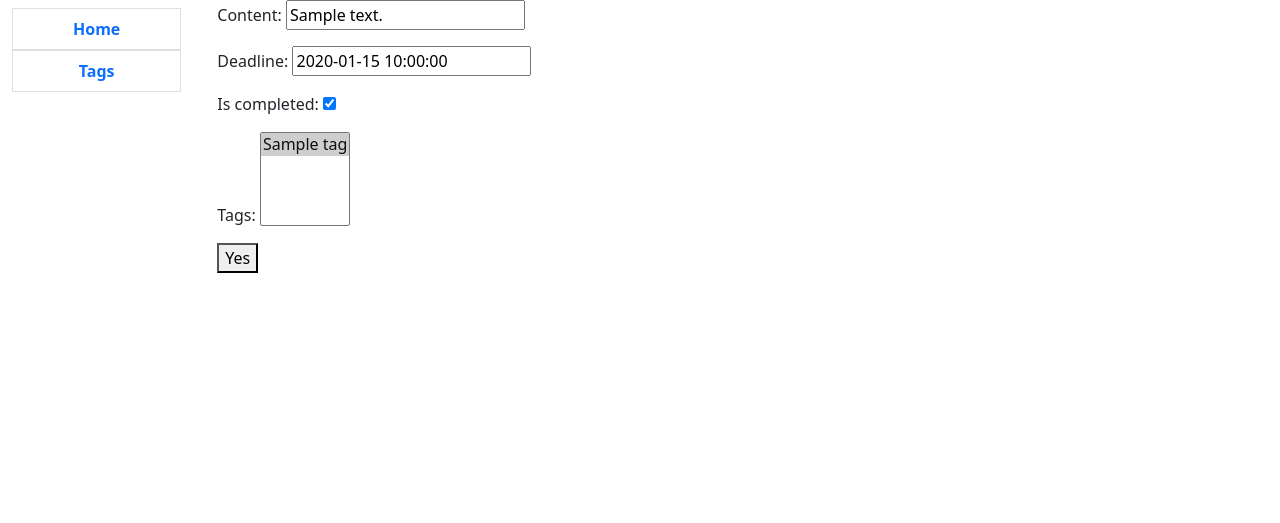
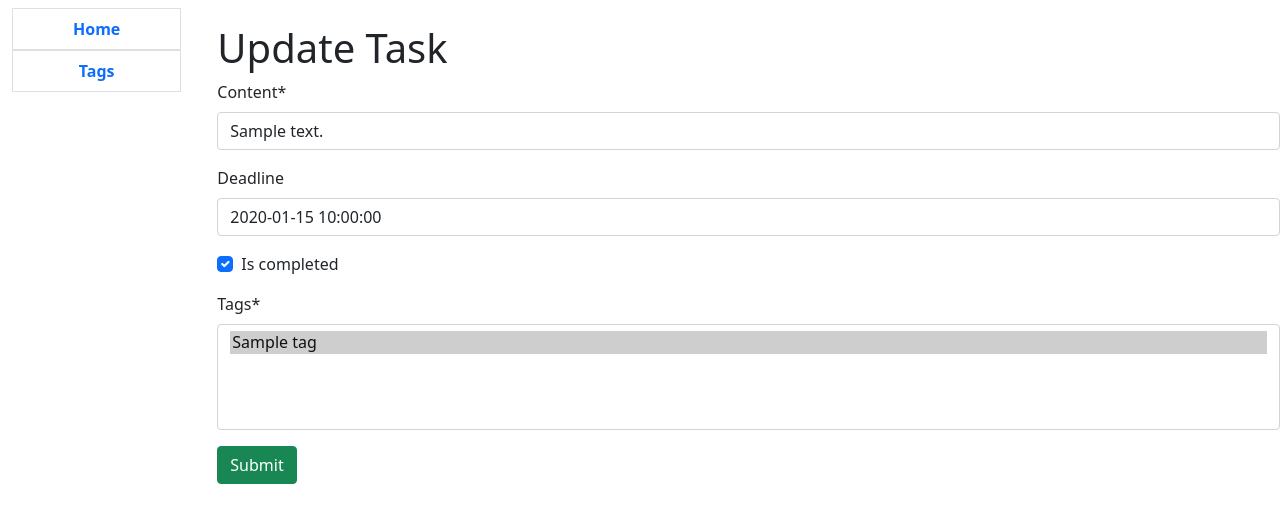
Before and after one commit to Meksim-fesh/todo-list, a Django app: page /tasks/1/update/ in a window 1280 px wide. Shown: the top 523 px of the page. Run offline with Django 5.2, Linux system fonts and the light colour scheme; tables that the repository leaves empty hold one stand-in row (values such as "Sample post"); some libraries are stand-ins or nearby versions.

Commit message:
Change look of task_form.html file

```diff
--- a/templates/task/task_form.html
+++ b/templates/task/task_form.html
@@ -1,10 +1,17 @@
 {% extends "layouts/base.html" %}
 
+{% load crispy_forms_tags %}
 
 {% block content %}
+
+<h1 class="mt-4">
+    {{ object|yesno:"Update, Create" }} Task
+</h1>
+
     <form action="" method="post">
         {% csrf_token %}
-        {{form.as_p}}
-        <button type="submit">Yes</button>
+        {{form|crispy}}
+        <button type="submit" class="btn btn-success">Submit</button>
     </form>
+
 {% endblock content %}
```
